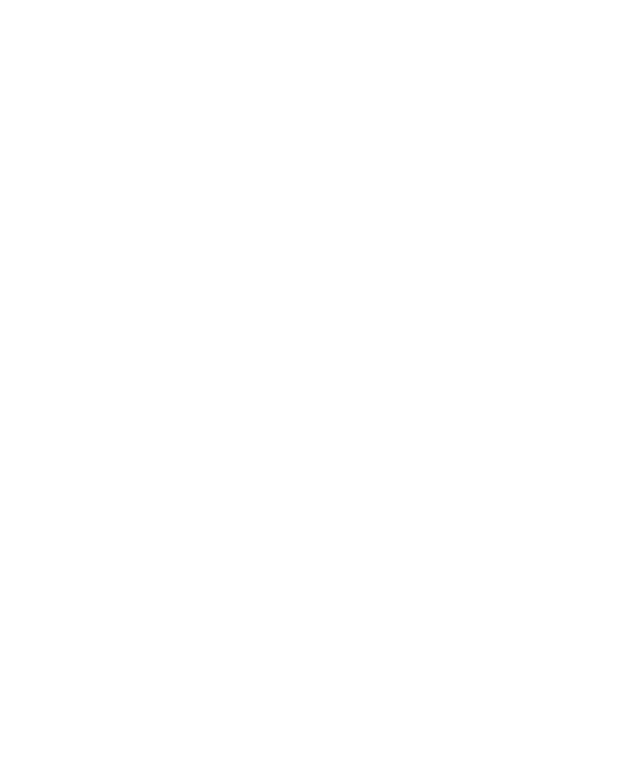
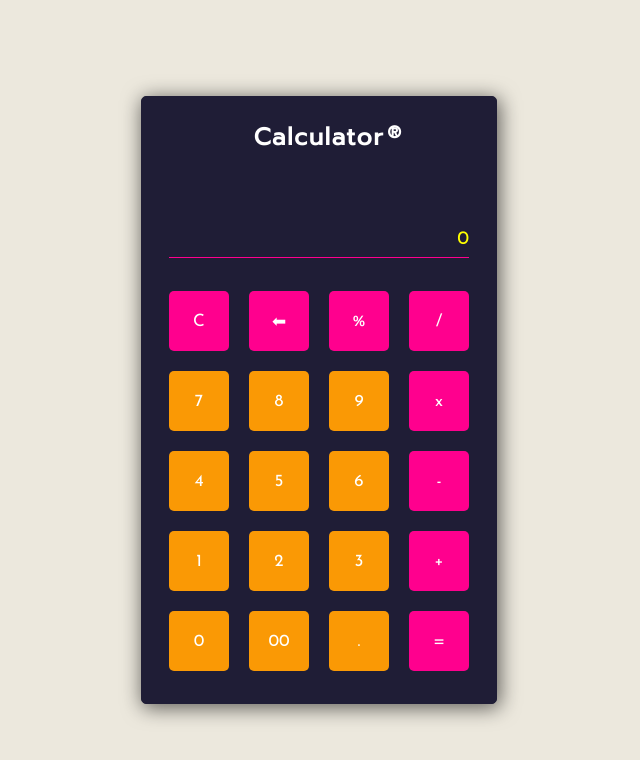
Before and after one commit to Kunwar-Pratap/Calculator, a plain HTML site: page index.html in a window 1280 px wide. Shown: the whole page, without its empty margins (321-961 px from the left). Drawn offline with Linux system fonts and the light colour scheme.

Commit message:
initial commit

```diff
--- a/index.html
+++ b/index.html
@@ -10,7 +10,35 @@
 </head>
 
 <body>
-
+    <div class="container">
+        <div class="title">Calculator<span>&#174;</span></div>
+        <section class="dis-section">
+            <div class="user-input"></div>
+            <div class="ans-scr">0</div>
+        </section>
+        <section class="btns-section">
+            <button class="func-btn" id="clearScr" type="button" value="">C</button>
+            <button class="func-btn" id="backSpace" type="button" value="">&#11013</button>
+            <button class="func-btn" type="button" value="%">%</button>
+            <button class="func-btn" type="button" value="/">/</button>
+            <button class="num-btn" type="button" value="7">7</button>
+            <button class="num-btn" type="button" value="8">8</button>
+            <button class="num-btn" type="button" value="9">9</button>
+            <button class="func-btn" type="button" value="*">x</button>
+            <button class="num-btn" type="button" value="4">4</button>
+            <button class="num-btn" type="button" value="5">5</button>
+            <button class="num-btn" type="button" value="6">6</button>
+            <button class="func-btn" type="button" value="-">-</button>
+            <button class="num-btn" type="button" value="1">1</button>
+            <button class="num-btn" type="button" value="2">2</button>
+            <button class="num-btn" type="button" value="3">3</button>
+            <button class="func-btn" type="button" value="+">+</button>
+            <button class="num-btn" type="button" value="0">0</button>
+            <button class="num-btn" type="button" value="00">00</button>
+            <button class="num-btn" type="button" value=".">.</button>
+            <button class="func-btn" id="ansEvaluate" type="button" value="="> = </button>
+        </section>
+    </div>
 
     <script src="script.js"></script>
 </body>
--- a/script.js
+++ b/script.js
@@ -0,0 +1,45 @@
+let userInput = document.querySelector('.user-input');
+let ansScr = document.querySelector('.ans-scr');
+let clearScr = document.querySelector('#clearScr');
+let backSpace = document.querySelector('#backSpace');
+let ansEvaluate = document.querySelector('#ansEvaluate');
+let buttons = document.querySelectorAll('button');
+let funcBtn = document.querySelector('.func-btn');
+
+let answerEvaluate = [];
+
+clearScr.addEventListener('click', () => {
+    answerEvaluate = [''];
+    ansScr.innerHTML = 0;
+    userInput.className = 'user-input';
+    ansScr.className = 'ans-scr';
+    document.reload;
+    userInput.style.display = 'block';
+});
+
+buttons.forEach((button) => {
+    button.addEventListener("click", () => {
+        if (!button.id.match("backSpace")) {
+            answerEvaluate.push(button.value);
+            userInput.innerHTML = answerEvaluate.join("");
+        }
+        if (button.classList.contains('num-btn')) {
+            ansScr.innerHTML = eval(answerEvaluate.join(""));
+        }
+        if (button.id.match('backSpace')) {
+            answerEvaluate.pop();
+            userInput.innerHTML = answerEvaluate.join("");
+            ansScr.innerHTML = eval(answerEvaluate.join(""));
+        }
+        if (button.id.match('ansEvaluate')) {
+            userInput.className = 'ansScr';
+            ansScr.className = 'userInput';
+            ansScr.style.color = '#16FF00';
+            ansScr.style.fontSize = '20px';
+            userInput.style.display = 'none';
+        }
+        if (typeof eval(answerEvaluate.join("")) === 'undefined') {
+            ansScr.innerHTML = 0;
+        }
+    });
+});
--- a/style.css
+++ b/style.css
@@ -0,0 +1,100 @@
+@import url('https://fonts.googleapis.com/css2?family=Josefin+Sans&display=swap');
+@import url('https://fonts.googleapis.com/css2?family=Prompt&display=swap');
+* {
+    margin: 0;
+    padding: 0;
+}
+
+body {
+    display: flex;
+    min-height: 100vh;
+    justify-content: center;
+    align-items: center;
+    background: #ECE8DD;
+}
+
+.container {
+    display: flex;
+    flex-direction: column;
+    border: 1px solid #1F1D36;
+    padding: 22px 27px 32px 27px;
+    background: #1F1D36;
+    border-radius: 5px;
+    box-shadow: 2px 3px 20px 1px rgba(0, 0, 0, 0.6);
+}
+
+.title {
+    text-align: center;
+    font-size: 24px;
+    font-weight: 600;
+    color: #ffffff;
+    margin-bottom: 42px;
+    letter-spacing: 1.50px;
+    font-family: 'Prompt', sans-serif;
+}
+
+.title span {
+    font-size: 17px;
+    position: absolute;
+    padding-left: 3px;
+}
+
+.dis-section {
+    display: flex;
+    flex-direction: column;
+    border-bottom: 1px solid #FF008E;
+    margin-bottom: 33px;
+    width: 100%;
+    text-align: center;
+    justify-content: center;
+    text-align: right !important;
+    height: 60px;
+}
+
+.dis-section .user-input {
+    color: #00FFD1;
+    line-height: 43px;
+    font-size: 17px;
+    font-weight: normal;
+    width: 100%;
+    height: 24px;
+    margin-bottom: 9px;
+    font-family: 'Josefin Sans', sans-serif;
+}
+
+.dis-section .ans-scr {
+    color:#FFFF00;
+    line-height: 32px;
+    font-size: 19px;
+    font-weight: 500;
+    width: 100%;
+    height: 24px;
+    font-family: 'Josefin Sans', sans-serif;
+    margin-bottom: 9px;
+}
+
+.btns-section {
+    display: grid;
+    grid: repeat(5, 60px) / repeat(4, 60px);
+    grid-row-gap: 20px;
+    grid-column-gap: 20px;
+}
+
+.num-btn {
+    background: #FA9905;
+    border: none;
+    font-size: 17px;
+    color: #ffffff;
+    border-radius: 5px;
+    font-family: 'Josefin Sans', sans-serif;
+}
+
+.func-btn {
+    background: #FF008E;
+    border: none;
+    font-size: 17px;
+    font-weight: normal;
+    color: #ffffff;
+    border-radius: 5px;
+    font-family: 'Josefin Sans', sans-serif;
+}
```
